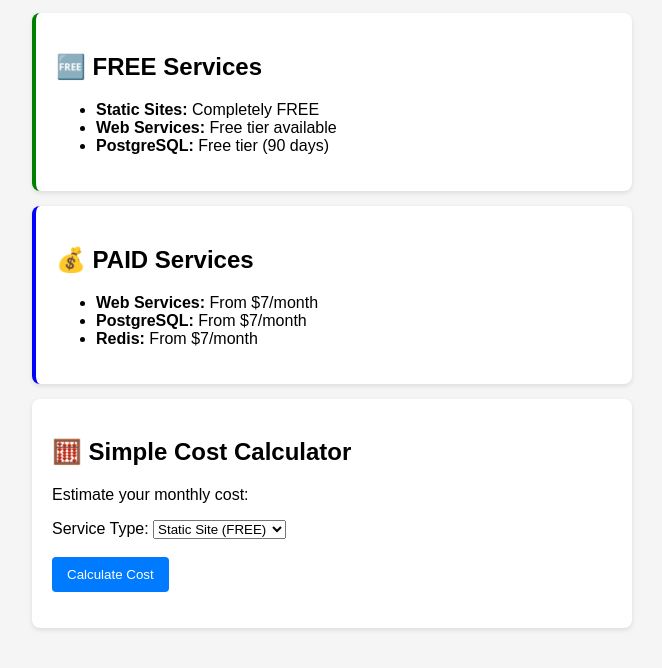
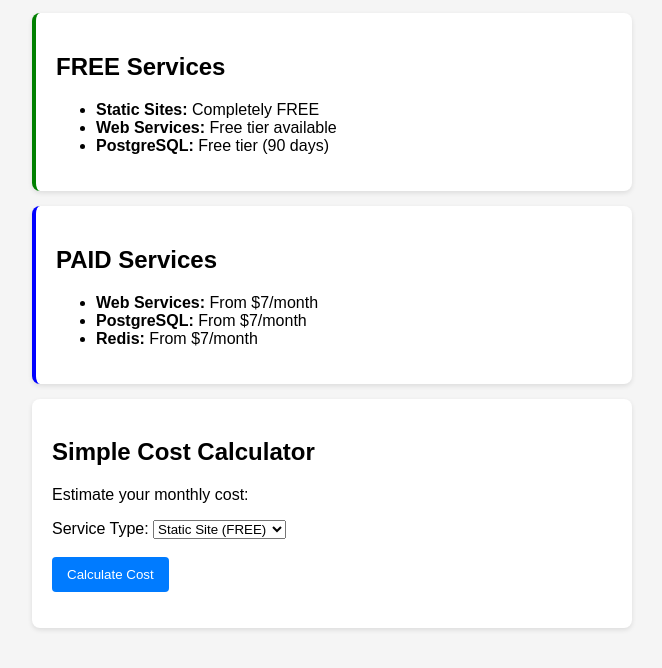
Before and after one commit to RishithaSuresh/cloud-economics-project, a plain HTML site: page index.html in a window 1280 px wide. Shown: the part 162-830 px from the top of the page, without its empty margins (308-970 px from the left). Drawn offline with Linux system fonts and the light colour scheme.

Commit message:
Update index.html

```diff
--- a/index.html
+++ b/index.html
@@ -34,7 +34,7 @@
     <p>Understanding Render.com Pricing</p>
 
     <div class="card free">
-        <h2>🆓 FREE Services</h2>
+        <h2> FREE Services</h2>
         <ul>
             <li><strong>Static Sites:</strong> Completely FREE</li>
             <li><strong>Web Services:</strong> Free tier available</li>
@@ -43,7 +43,7 @@
     </div>
 
     <div class="card paid">
-        <h2>💰 PAID Services</h2>
+        <h2>PAID Services</h2>
         <ul>
             <li><strong>Web Services:</strong> From $7/month</li>
             <li><strong>PostgreSQL:</strong> From $7/month</li>
@@ -52,7 +52,7 @@
     </div>
 
     <div class="card">
-        <h2>🧮 Simple Cost Calculator</h2>
+        <h2>Simple Cost Calculator</h2>
         <p>Estimate your monthly cost:</p>
 
         <label>Service Type:</label>
```
